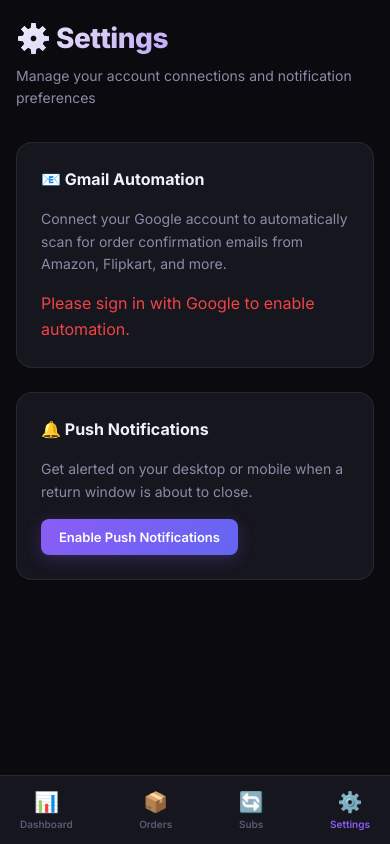
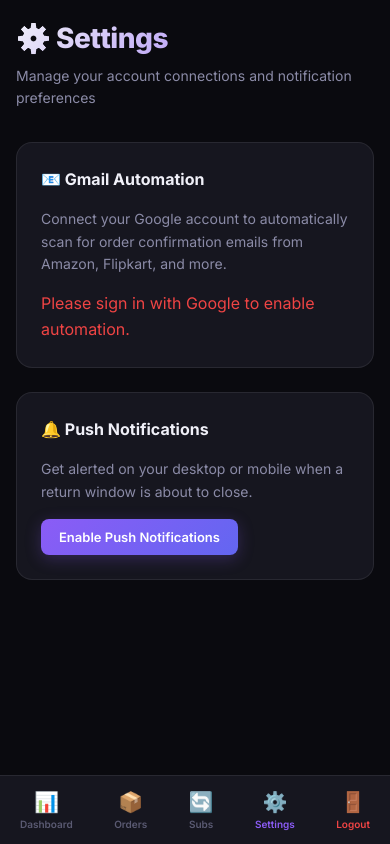
Before and after one commit to Ramanshu-1216/TrackIt, a Next.js app: page /settings in a window 390 px wide. Built offline with nearby package versions, Linux system fonts and the light colour scheme; no server answers.

Commit message:
feat: add new `MobileNav` component for mobile navigation.

```diff
--- a/src/components/MobileNav.tsx
+++ b/src/components/MobileNav.tsx
@@ -1,5 +1,6 @@
 'use client';
 import { usePathname, useRouter } from 'next/navigation';
+import { signOut } from 'next-auth/react';
 
 const navItems = [
   { icon: '📊', label: 'Dashboard', path: '/' },
@@ -27,6 +28,14 @@ export default function MobileNav() {
           </button>
         );
       })}
+      <button
+        className="mobile-nav-item"
+        style={{ color: '#ef4444' }}
+        onClick={() => signOut({ callbackUrl: '/auth/signin' })}
+      >
+        <span className="mobile-nav-icon">🚪</span>
+        <span className="mobile-nav-label">Logout</span>
+      </button>
     </nav>
   );
 }
```
